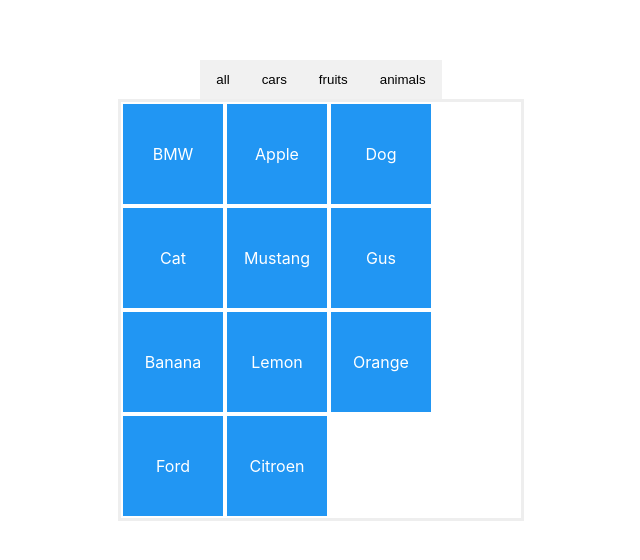
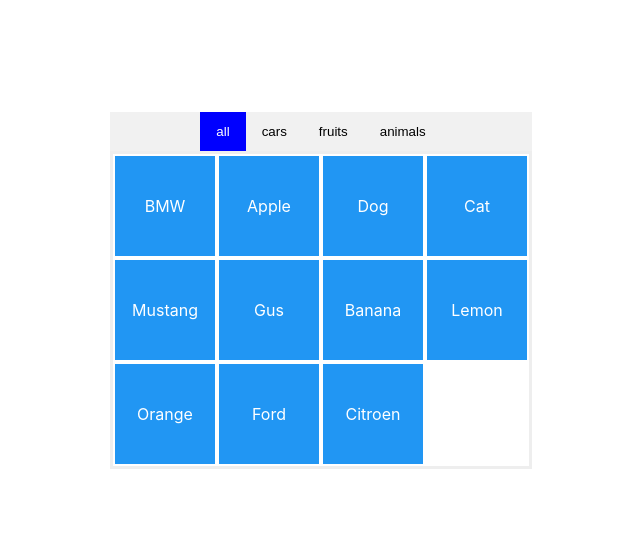
Before and after one commit to Aleksandr-Glebik/react-animation, a React (Create React App) app: page / in a window 1280 px wide. Shown: the part 110-670 px from the top of the page, without its empty margins (319-959 px from the left). Built offline with nearby package versions, Linux system fonts and the light colour scheme.

Commit message:
feat: add anumation for comp Filter, btn - layout, layoutId, AnimatePresence

```diff
--- a/src/App.css
+++ b/src/App.css
@@ -8,10 +8,10 @@
   text-align: center;
 }
 
-.App-logo {
+/* .App-logo {
   height: 40vmin;
   pointer-events: none;
-}
+} */
 
 /* @media (prefers-reduced-motion: no-preference) {
   .App-logo {
--- a/src/components/Button.jsx
+++ b/src/components/Button.jsx
@@ -4,7 +4,8 @@
 const Button = (props) => {
     const {
         text,
-        handleClick = Function.prototype
+        handleClick = Function.prototype,
+        isSelected,
     } = props
 
        return (
@@ -19,17 +20,42 @@
                 backgroundColor: '#ccc'
             }}
         >
-            {text}
+            {isSelected && <BgSelected />}
+            <motion.span
+                animate={{color: isSelected ? '#fff' : '#000'}}
+                style={{position: 'relative'}}
+            >
+                {text}
+            </motion.span>
         </motion.button>
     )
 }
+
+
+export default Button
 
 const btnStyle = {
     border: 'none',
     outline: 'none',
     padding: '12px 16px',
-    backgroundColor: '#f1f1f1',
-    cursor: 'pointer'
+    backgroundColor: 'transparent',
+    cursor: 'pointer',
+    position: 'relative'
 }
 
-export default Button
+const BgSelected = () => {
+    return (
+        <motion.div
+            layoutId="activeMenuItem"
+            style={{
+                width: '100%',
+                height: '100%',
+                position: 'absolute',
+                top: 0,
+                left: 0,
+                backgroundColor: 'blue',
+                zIndex: 0
+            }}
+        />
+    )
+}
--- a/src/components/Filter.jsx
+++ b/src/components/Filter.jsx
@@ -4,6 +4,7 @@
 
 const Filter = ({data}) => {
     const [cards, setCards] = useState(data)
+    const [selected, setSelected] = useState(0)
 
     const buttons = data.reduce( (acc, el) => {
         if (acc.includes(el.category)) return acc
@@ -21,20 +22,21 @@
             <motion.div
                 layout
             >
-                <div>
+                <motion.div style={{backgroundColor: '#f1f1f1'}}>
                     {
-                        buttons.map( btn => (
+                        buttons.map( (btn, ind) => (
                             <Button key={btn}
                                     text={btn}
-                                    handleClick={() => handleFilter(btn)}
+                                    handleClick={() => {handleFilter(btn); setSelected(ind)}}
+                                    isSelected={selected === ind}
                             />
 
                         ))
                     }
-                </div>
+                </motion.div>
                 <motion.div
                   layout
-                  style={{overflow: 'hidden', maxWidth: 400, border: '3px solid #eee'}}
+                  style={{overflow: 'hidden', maxWidth: 416, border: '3px solid #eee'}}
                 >
                     <AnimatePresence initial={false} exitBeforeEnter>
                     {
```
